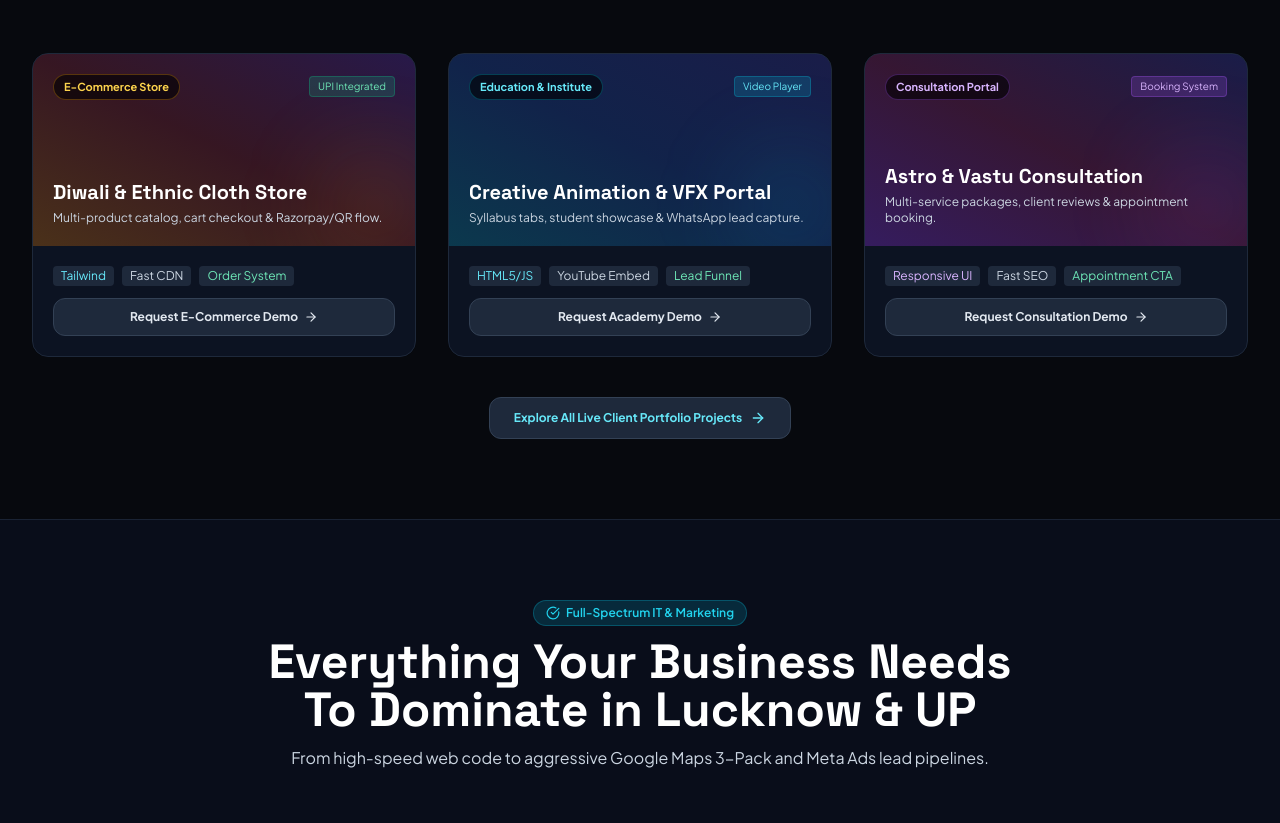
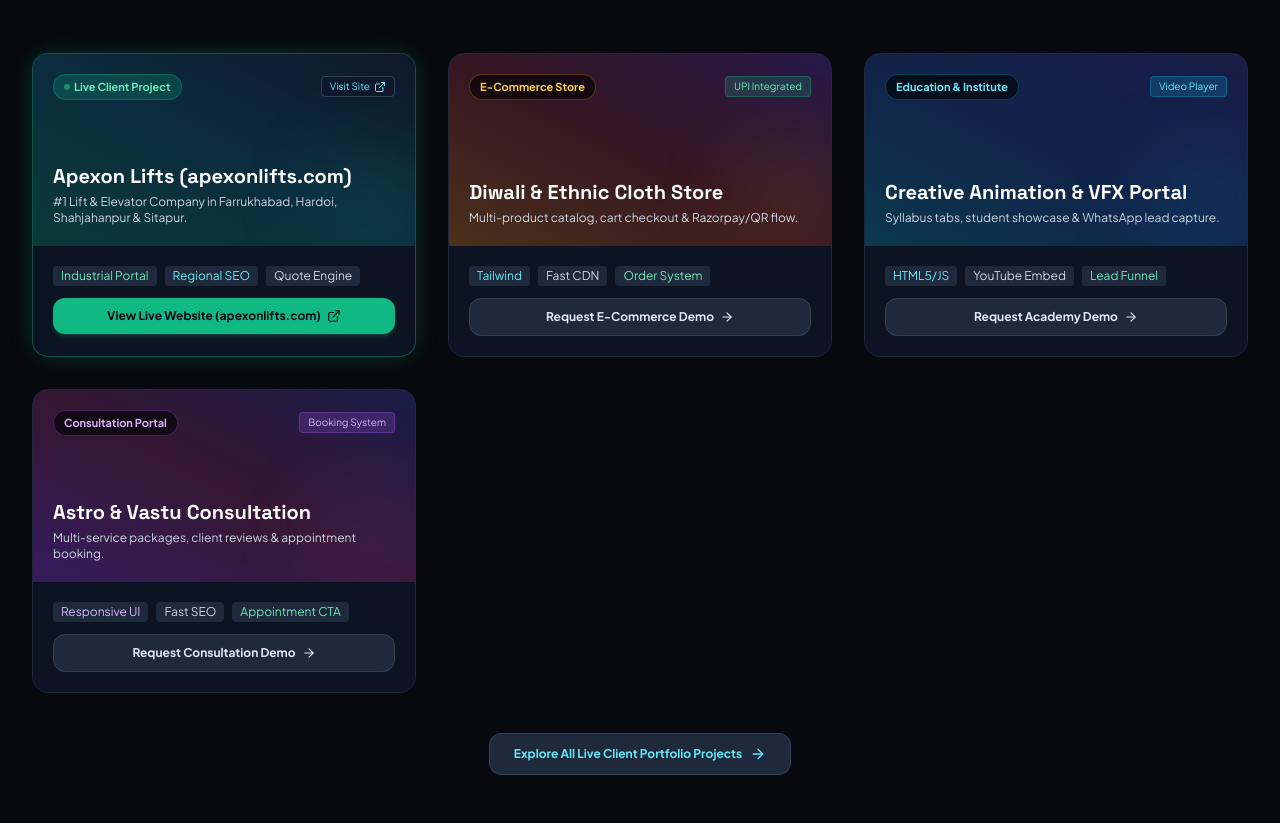
Before and after one commit to adnexis1-cell/lucknow-website, a plain HTML site: page index.html in a window 1280 px wide. Shown: the part 1763-2586 px from the top of the page. Drawn offline with nearby package versions, Linux system fonts and the light colour scheme.

Commit message:
Add files via upload

```diff
--- a/index.html
+++ b/index.html
@@ -384,7 +384,39 @@
       <!-- Project Cards Grid -->
       <div class="grid grid-cols-1 md:grid-cols-2 lg:grid-cols-3 gap-8">
 
-        <!-- Project 1: E-Commerce Apparel & Festive Store -->
+                <!-- Project 1 (FEATURED REAL CLIENT): Apexon Lifts -->
+        <div class="glass-card rounded-2xl overflow-hidden border border-emerald-500/40 glow-emerald glass-card-hover group relative">
+          <div class="h-48 bg-gradient-to-tr from-emerald-600/30 via-cyan-600/20 to-slate-900 p-5 flex flex-col justify-between relative overflow-hidden">
+            <div class="flex items-center justify-between z-10">
+              <span class="px-2.5 py-1 rounded-full bg-emerald-500/20 text-emerald-300 text-[11px] font-bold border border-emerald-500/30 flex items-center gap-1">
+                <span class="w-1.5 h-1.5 rounded-full bg-emerald-400 animate-pulse"></span>
+                Live Client Project
+              </span>
+              <a href="https://apexonlifts.com/" target="_blank" class="px-2 py-0.5 rounded text-[10px] bg-slate-900/80 text-cyan-300 border border-slate-700 hover:border-cyan-400 transition flex items-center gap-1">
+                <span>Visit Site</span>
+                <i data-lucide="external-link" class="w-3 h-3"></i>
+              </a>
+            </div>
+            <div class="z-10">
+              <h3 class="text-xl font-bold text-white font-display">Apexon Lifts (apexonlifts.com)</h3>
+              <p class="text-xs text-slate-300 mt-1">#1 Lift & Elevator Company in Farrukhabad, Hardoi, Shahjahanpur & Sitapur.</p>
+            </div>
+            <div class="absolute -right-6 -bottom-6 w-32 h-32 bg-emerald-500/10 rounded-full blur-2xl group-hover:scale-150 transition duration-500"></div>
+          </div>
+          <div class="p-5 space-y-3">
+            <div class="flex items-center gap-2 text-xs text-slate-400 flex-wrap">
+              <span class="px-2 py-0.5 rounded bg-slate-800 text-emerald-300">Industrial Portal</span>
+              <span class="px-2 py-0.5 rounded bg-slate-800 text-cyan-300">Regional SEO</span>
+              <span class="px-2 py-0.5 rounded bg-slate-800 text-slate-300">Quote Engine</span>
+            </div>
+            <a href="https://apexonlifts.com/" target="_blank" class="w-full inline-flex items-center justify-center gap-1.5 py-2.5 rounded-xl text-xs font-bold bg-emerald-500 hover:bg-emerald-400 text-slate-950 transition font-bold shadow-md shadow-emerald-500/20">
+              <span>View Live Website (apexonlifts.com)</span>
+              <i data-lucide="external-link" class="w-3.5 h-3.5"></i>
+            </a>
+          </div>
+        </div>
+
+<!-- Project 1: E-Commerce Apparel & Festive Store -->
         <div class="glass-card rounded-2xl overflow-hidden border border-slate-800 glass-card-hover group">
           <div class="h-48 bg-gradient-to-tr from-amber-600/30 via-red-600/20 to-purple-600/20 p-5 flex flex-col justify-between relative overflow-hidden">
             <div class="flex items-center justify-between z-10">
```
Also changed, not shown: portfolio.html (+27 -0 lines), regional-services.html (+13 -4 lines).
